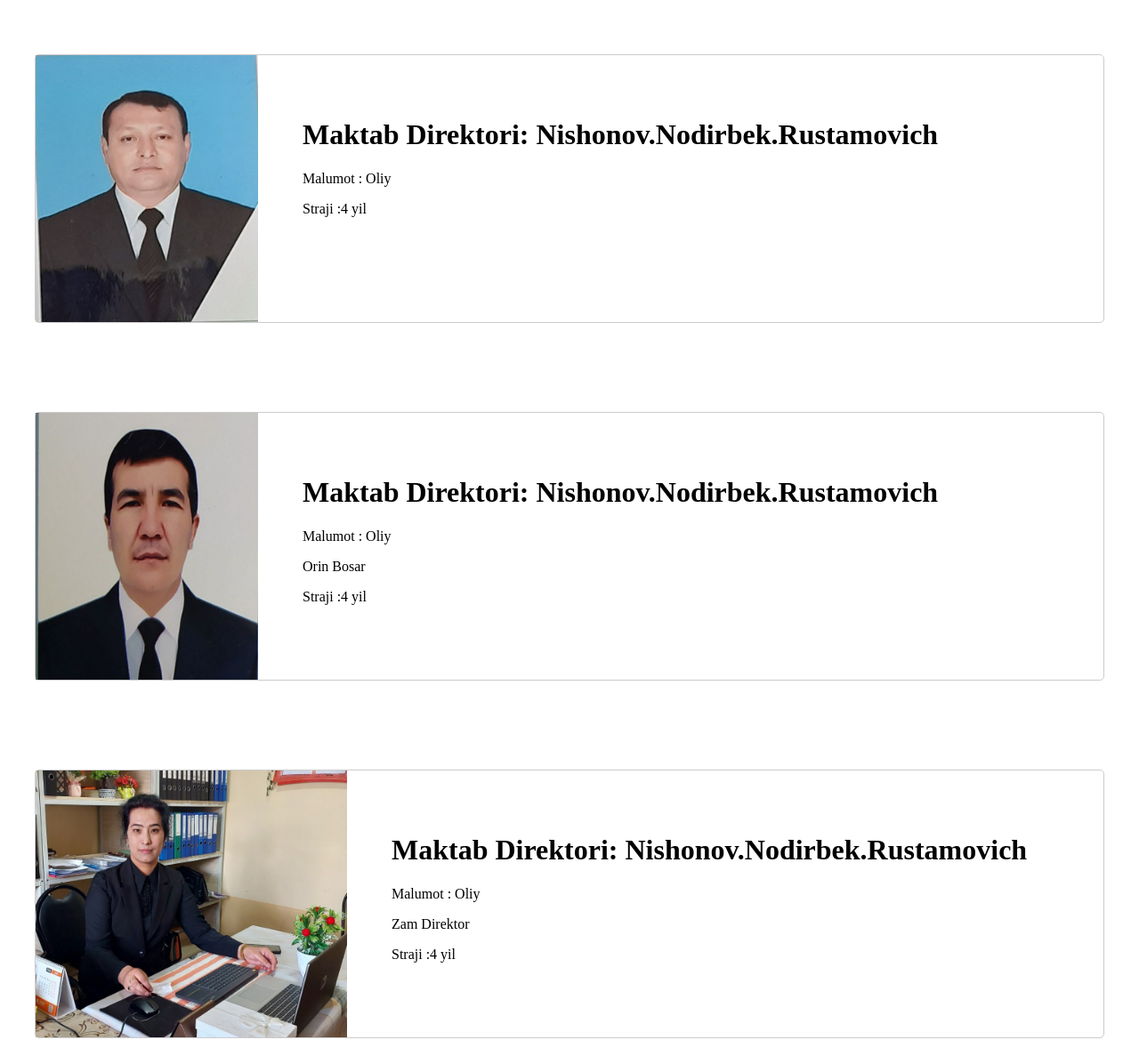
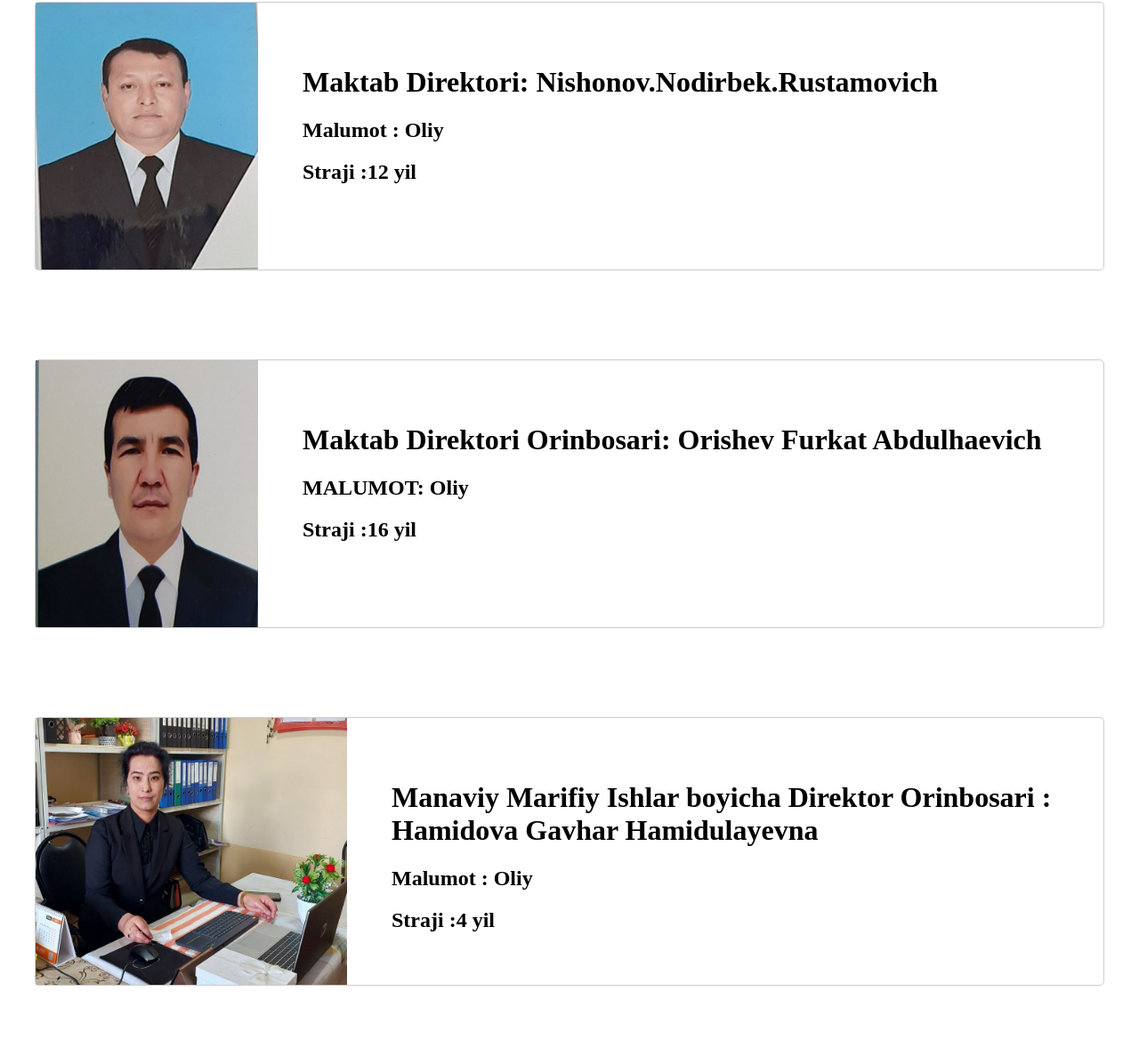
Before and after one commit to OgabekHaliljanov/Maktab, a plain HTML site: page kabinet.html in a window 1280 px wide. Shown: the part 74-1243 px from the top of the page at 89% size. Drawn offline with Linux system fonts and the light colour scheme.

Commit message:
zato chirroyliku

```diff
--- a/kabinet.html
+++ b/kabinet.html
@@ -12,32 +12,32 @@
     <img src="./photo_2024-04-24_11-25-03.jpg" alt="Rasm" class="image">
     <div class="ml">
         <h1>Maktab  Direktori: Nishonov.Nodirbek.Rustamovich</h1>
-        <p>Malumot : Oliy</p>
-        <p>Straji :4 yil</p>
+        <h2>Malumot : Oliy</h2>
+
+        <h2>Straji :12 yil</h2>
     </div>
 </div>
 
 <div class="image-container">
     <img src="photo_2024-04-24_11-38-53.jpg" alt="Rasm" class="image">
     <div class="ml">
-        <h1>Maktab  Direktori: Nishonov.Nodirbek.Rustamovich</h1>
-        <p>Malumot : Oliy</p>
-        <p>Orin Bosar</p>
-        <p>Straji :4 yil</p>
+        <h1>Maktab  Direktori Orinbosari: Orishev Furkat Abdulhaevich</h1>
+        <h2>MALUMOT: Oliy</h2>
+
+        <h2>Straji :16 yil</h2>
     </div>
 </div>
 
 <div class="image-container">
     <img class="imge" src="./photo_2024-04-24_11-54-11.jpg" alt="Rasm" class="image">
     <div class="ml">
-        <h1>Maktab  Direktori: Nishonov.Nodirbek.Rustamovich</h1>
-        <p>Malumot : Oliy</p>
-        <p>Zam Direktor</p>
-        <p>Straji :4 yil</p>
+        <h1>Manaviy Marifiy Ishlar boyicha Direktor Orinbosari : Hamidova Gavhar Hamidulayevna </h1>
+        <h2>Malumot : Oliy</h2>
+        <h2>Straji :4 yil</h2>
     </div>
 </div>
 
-
+a
 </div>
 
 </body>
```
